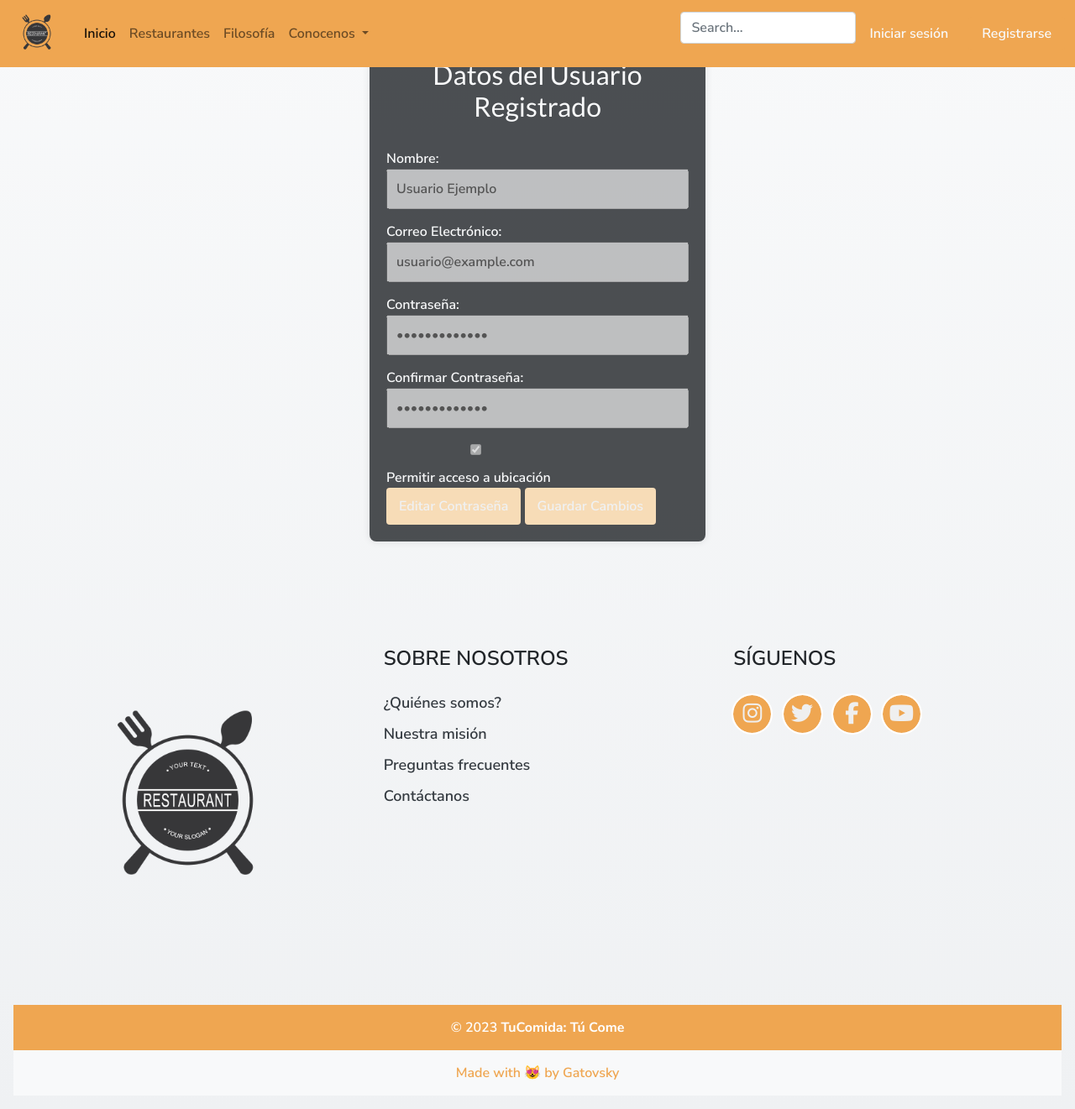
After one commit to hharieta/TuComida, a Flask app: template templates/user_register.html in a window 1280 px wide. The commit adds this page. Shown: the whole page at 84% size. Run offline with Flask 3, Linux system fonts and the light colour scheme; the template is opened without the code that fills it, so the values that code supplies are empty; some libraries are stand-ins or nearby versions.

Commit message:
user_register

```diff
--- /dev/null
+++ b/static/css/user_register.css
@@ -0,0 +1,39 @@
+
+.user-data {
+    margin-top: 15rem;
+    max-width: 400px;
+    margin: 50px auto;
+    color: var(--bg-color);
+    background-color: var(--third-color-sm);
+    padding: 20px;
+    border-radius: 8px;
+    box-shadow: 0 0 10px rgba(0, 0, 0, 0.1);
+}
+
+.user-data h2 {
+    text-align: center;
+    margin-bottom: 30px;
+    color: var(--bg-color);
+    font-family: 'Nunito Sans' sans-serif;
+}
+
+
+input {
+    width: 100%;
+    padding: 10px;
+    margin-bottom: 15px;
+    box-sizing: border-box;
+}
+
+button {
+    background-color: var(--second-color);
+    color: var(--bg-color-alt);
+    padding: 10px 15px;
+    border: none;
+    border-radius: 4px;
+    cursor: pointer;
+}
+
+button:hover {
+    background-color: var(--second-color-light);
+}
--- /dev/null
+++ b/static/scripts/user_register.js
@@ -0,0 +1,26 @@
+function editarContraseña() {
+    // Habilitar la edición de contraseñas
+    document.getElementById('contrasena').disabled = false;
+    document.getElementById('confirmar-contrasena').disabled = false;
+}
+
+function guardarCambios() {
+    // Obtener los nuevos valores
+    var nuevaContrasena = document.getElementById('contrasena').value;
+    var confirmarNuevaContrasena = document.getElementById('confirmar-contrasena').value;
+
+    // Validar que las contraseñas coincidan
+    if (nuevaContrasena !== confirmarNuevaContrasena) {
+        alert('Las contraseñas no coinciden');
+        return;
+    }
+
+    // Aquí puedes enviar los datos actualizados al servidor o hacer otras operaciones según tus necesidades
+
+    // Deshabilitar la edición después de guardar cambios
+    document.getElementById('contrasena').disabled = true;
+    document.getElementById('confirmar-contrasena').disabled = true;
+
+    // Mensaje de éxito (puedes adaptarlo a tus necesidades)
+    alert('Cambios guardados correctamente');
+}
--- a/templates/index.html
+++ b/templates/index.html
@@ -3,7 +3,6 @@
 {% block title %}TuComida - {{ super() }}{% endblock %}
 
 {% block customCSS %}
-<link rel="stylesheet" href="{{url_for('static', filename='css/styles.css')}}" />
 <link rel="stylesheet" href="{{ url_for('static', filename='css/cards.css') }}">
 {% endblock %}
 
--- /dev/null
+++ b/templates/user_register.html
@@ -0,0 +1,43 @@
+{% extends './base.html' %}
+
+{% block title %}TuComida - {{ super() }}{% endblock %}
+
+{% block customCSS %}
+<link rel="stylesheet" href="{{ url_for('static', filename='css/user_register.css') }}">
+{% endblock %}
+{% block content %}
+<body>
+
+    <div id="user-data" class="user-data">
+        <h2>Datos del Usuario Registrado</h2>
+        <form id="edit-form">
+            <label for="nombre">Nombre:</label>
+            <input type="text" id="nombre" value="Usuario Ejemplo" disabled>
+            <br>
+            <label for="correo">Correo Electrónico:</label>
+            <input type="email" id="correo" value="usuario@example.com" disabled>
+            <br>
+            <label for="contrasena">Contraseña:</label>
+            <input type="password" id="contrasena" value="contrasena123" disabled>
+            <br>
+            <label for="confirmar-contrasena">Confirmar Contraseña:</label>
+            <input type="password" id="confirmar-contrasena" value="contrasena123" disabled>
+            <br>
+            <label for="permitir-ubicacion">
+                <input type="checkbox" id="permitir-ubicacion" disabled checked> Permitir acceso a ubicación
+            </label>
+            <br>
+            <button type="button" onclick="editarContraseña()">Editar Contraseña</button>
+            <button type="button" onclick="guardarCambios()">Guardar Cambios</button>
+        </form>
+    </div>
+
+    {% block scripts %}
+    <script
+        src="{{url_for('static', filename='scripts/user_register.js')}}">
+
+    </script>
+    {% endblock %}
+
+</body>
+{% endblock %}
```
Also changed, not shown: user_register.html (deleted, +0 -100 lines).
